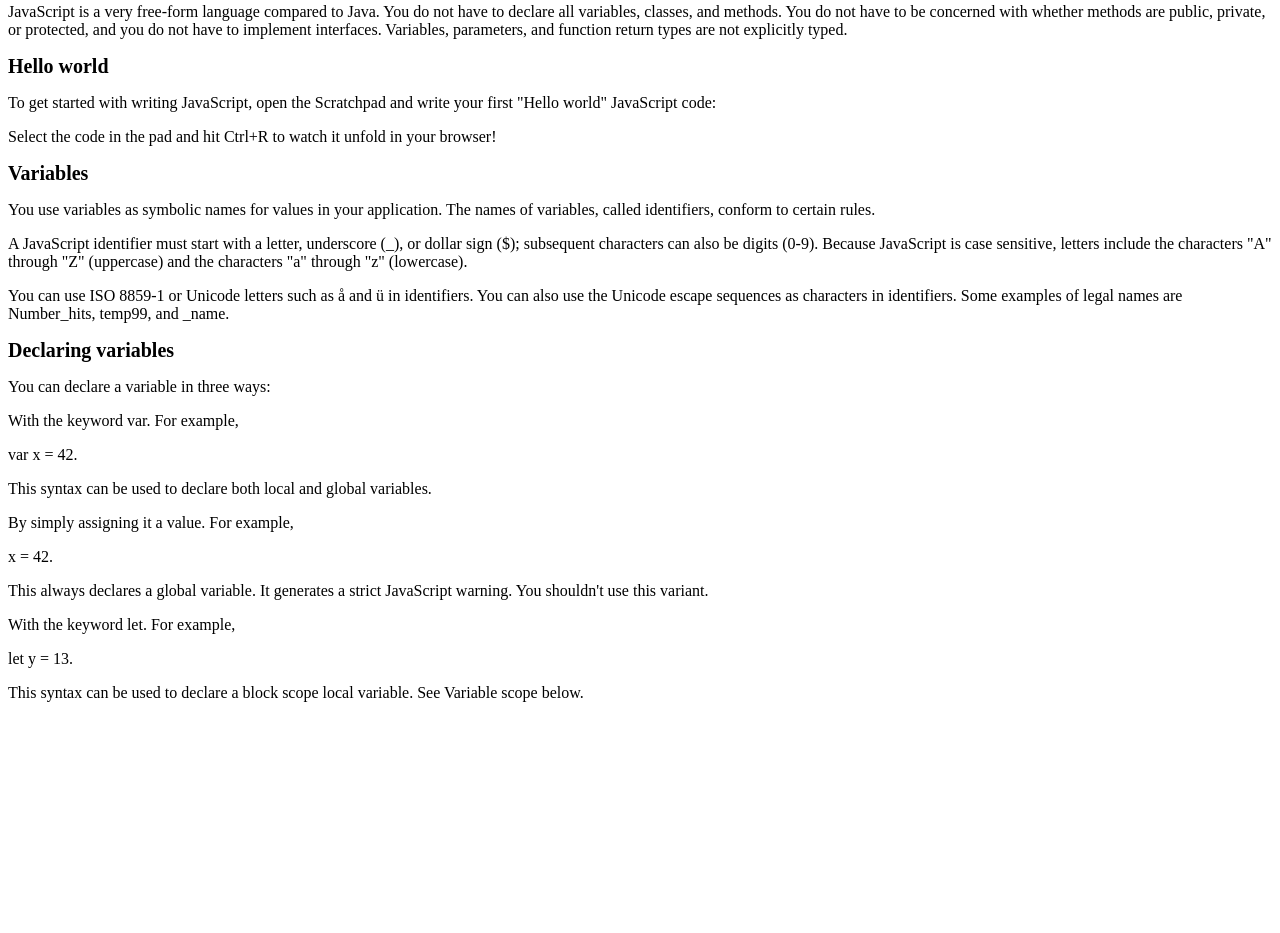
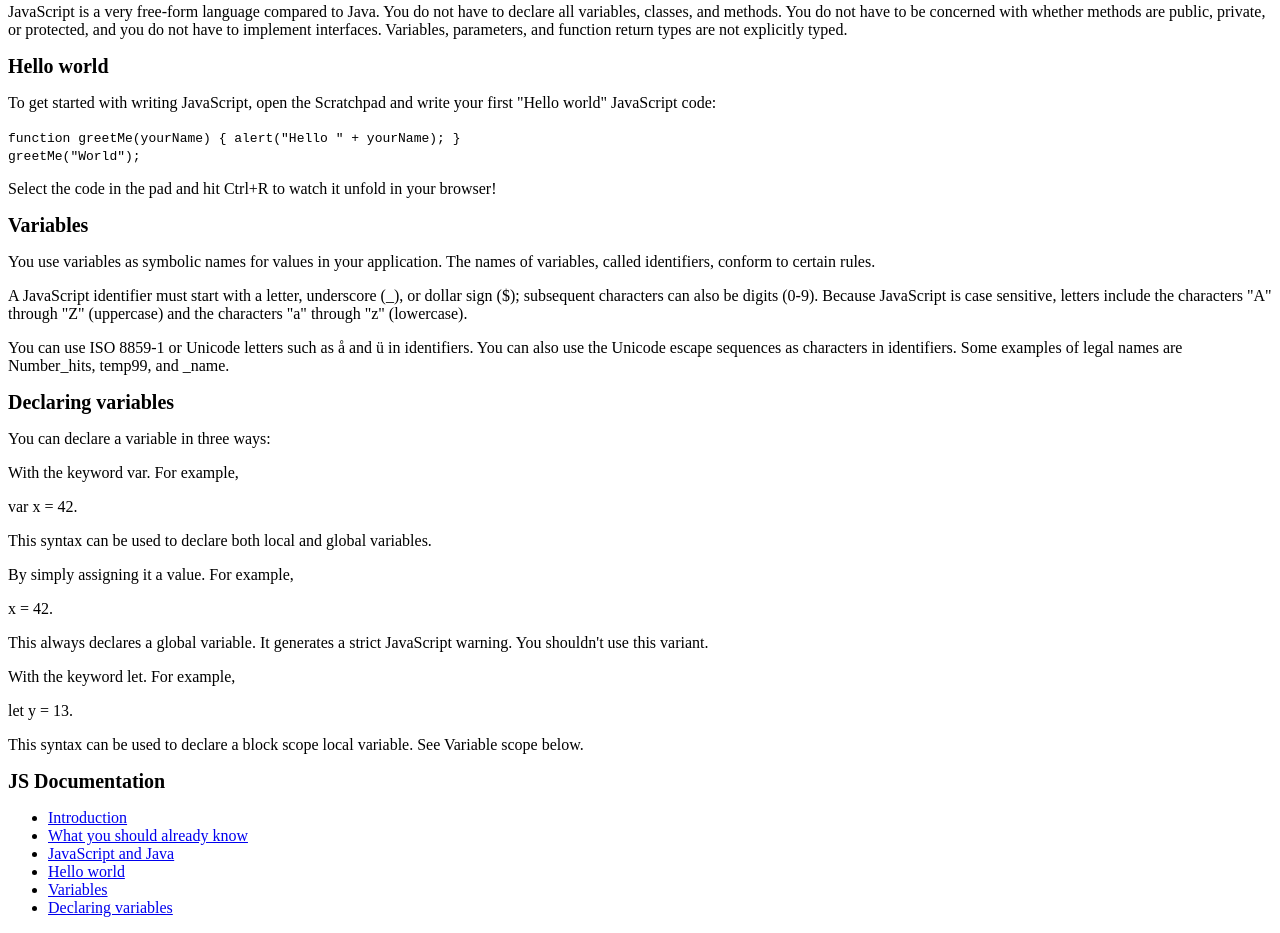
Before and after one commit to hilalguvenc/technical-documentation, a plain HTML site: page index.html in a window 1280 px wide. Shown: the part 540-1473 px from the top of the page. Before the commit the page ends 1258 px from the top, so only its background shows below. Drawn offline with Linux system fonts and the light colour scheme.

Commit message:
sections id's added

```diff
--- a/index.html
+++ b/index.html
@@ -13,8 +13,8 @@
   </head>
   <body>
     <main id="main-doc">
-      <section class="main-section">
-        <header id="indroduction">Introduction</header>
+      <section class="main-section" id="Introduction">
+        <header>Introduction</header>
         <p>
           JavaScript is a cross-platform, object-oriented scripting language. It
           is a small and lightweight language. Inside a host environment (for
@@ -46,8 +46,8 @@
           </li>
         </ul>
       </section>
-      <section class="main-section">
-        <header id="what_you_should">What you should already know</header>
+      <section class="main-section" id="What_you_should_already_know">
+        <header>What you should already know</header>
         <p>This guide assumes you have the following basic background:</p>
         <ul>
           <li>
@@ -61,8 +61,8 @@
           </li>
         </ul>
       </section>
-      <section class="main-section">
-        <header id="javascript_and_java">JavaScript and Java</header>
+      <section class="main-section" id="JavaScript_and_Java">
+        <header>JavaScript and Java</header>
         <p>
           JavaScript and Java are similar in some ways but fundamentally
           different in some others. The JavaScript language resembles Java but
@@ -90,19 +90,23 @@
           parameters, and function return types are not explicitly typed.
         </p>
       </section>
-      <section class="main-section">
-        <header id="hello_world">Hello world</header>
+      <section class="main-section" id="Hello_world">
+        <header>Hello world</header>
         <p>
           To get started with writing JavaScript, open the Scratchpad and write
           your first "Hello world" JavaScript code:
         </p>
+        <code>
+          function greetMe(yourName) { alert("Hello " + yourName); }<br />
+          greetMe("World");
+        </code>
         <p>
           Select the code in the pad and hit Ctrl+R to watch it unfold in your
           browser!
         </p>
       </section>
-      <section class="main-section">
-        <header id="variables">Variables</header>
+      <section class="main-section" id="Variables">
+        <header>Variables</header>
         <p>
           You use variables as symbolic names for values in your application.
           The names of variables, called identifiers, conform to certain rules.
@@ -121,8 +125,8 @@
           Number_hits, temp99, and _name.
         </p>
       </section>
-      <section class="main-section">
-        <header id="declaring_variables">Declaring variables</header>
+      <section class="main-section" id="Declaring_variables">
+        <header>Declaring variables</header>
         <p>You can declare a variable in three ways:</p>
         <p>With the keyword var. For example,</p>
         <p id="grey-content">var x = 42.</p>
@@ -142,6 +146,31 @@
           Variable scope below.
         </p>
       </section>
+      <nav id="navbar">
+        <header>
+          JS Documentation
+        </header>
+        <ul>
+          <li><a class="nav-link" href="#Introduction">Introduction</a></li>
+          <li>
+            <a class="nav-link" href="#What_you_should_already_know"
+              >What you should already know</a
+            >
+          </li>
+          <li>
+            <a class="nav-link" href="#JavaScript_and_Java"
+              >JavaScript and Java</a
+            >
+          </li>
+          <li><a class="nav-link" href="#Hello_world">Hello world</a></li>
+          <li><a class="nav-link" href="#Variables">Variables</a></li>
+          <li>
+            <a class="nav-link" href="#Declaring_variables"
+              >Declaring variables</a
+            >
+          </li>
+        </ul>
+      </nav>
     </main>
   </body>
 </html>
```
